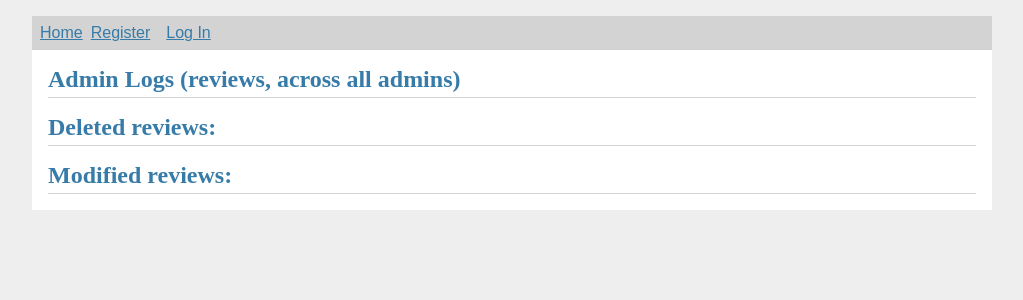
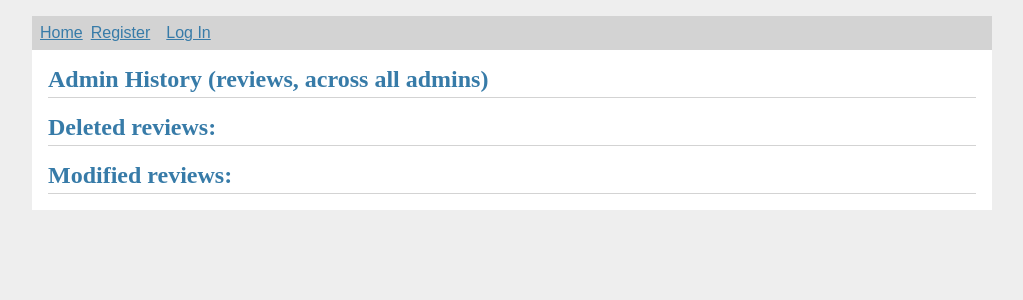
Before and after one commit to Andrewtcr/Anime-Rec-Web-App, a Flask app: template templates/edit_history.html in a window 1280 px wide. Shown: the top 300 px of the page, without its empty margins (128-1151 px from the left). Run offline with Flask 2, Linux system fonts and the light colour scheme; the template is opened without the code that fills it, so the values that code supplies are empty; parts of the project's set-up code (start-up, migrations or seed data) failed here and were passed over.

Commit message:
Changed wording.

```diff
--- a/templates/edit_history.html
+++ b/templates/edit_history.html
@@ -1,7 +1,7 @@
 {% extends 'base.html' %}
 
 {% block header %}
-  <h1>{% block title %}Admin Logs (reviews, across all admins){% endblock %}</h1>
+  <h1>{% block title %}Admin History (reviews, across all admins){% endblock %}</h1>
 {% endblock %}
 
 {% block content %}
```
